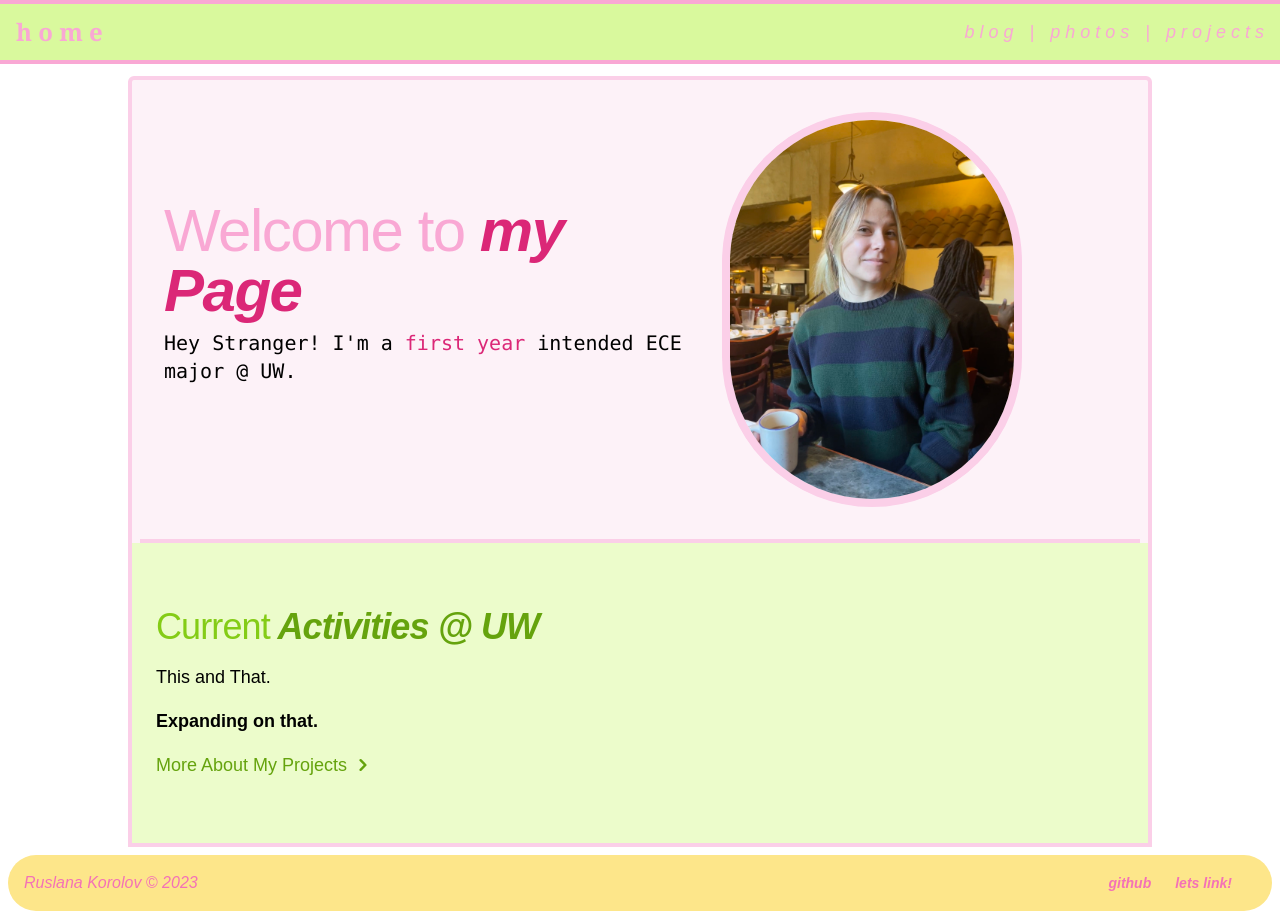
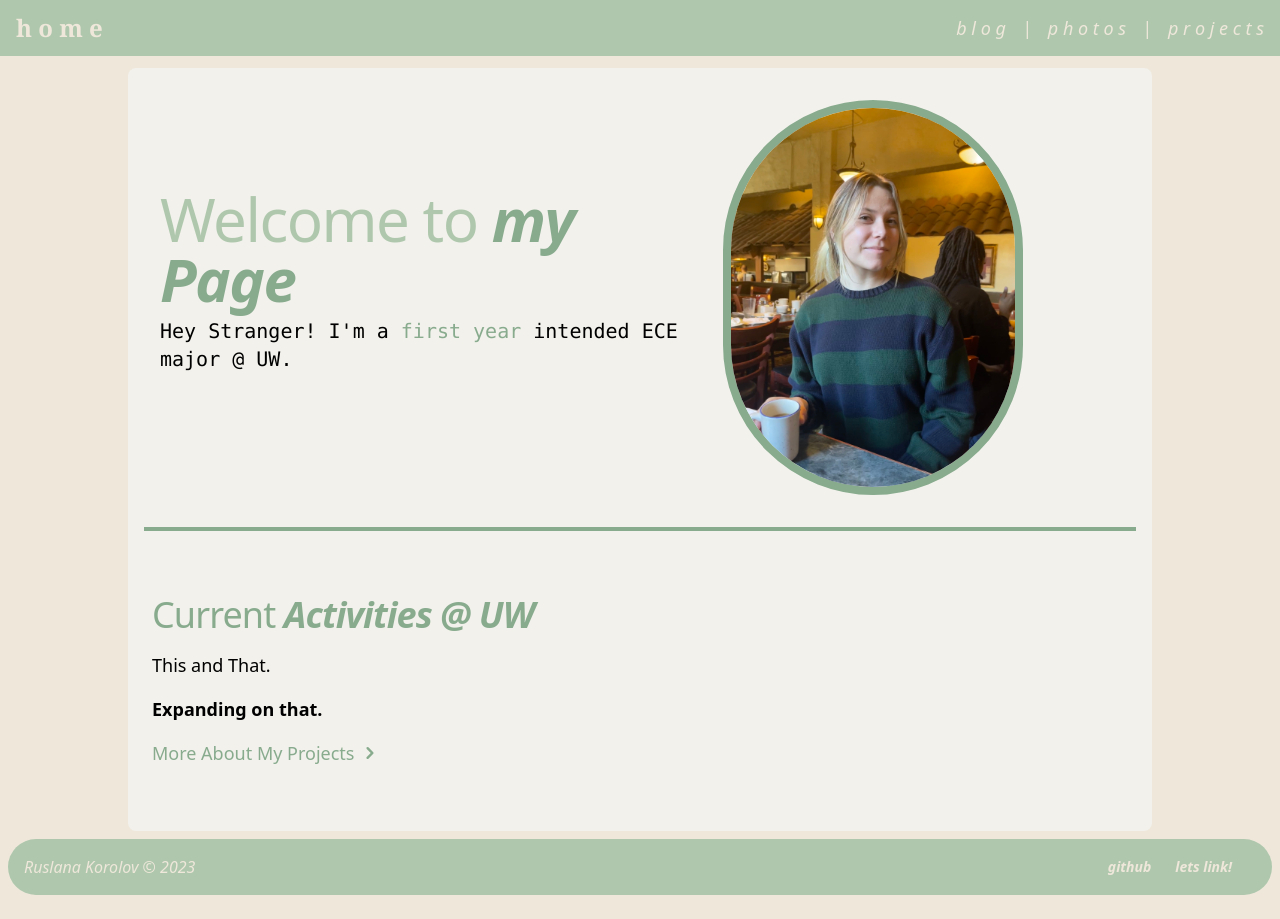
Before and after one commit to rkorolov/Personal-Website, a Next.js app: page / in a window 1280 px wide. Built offline with nearby package versions, Linux system fonts and the light colour scheme; a web font is replaced by a local one.

Commit message:
updated color scheme

```diff
--- a/app/blog/page.js
+++ b/app/blog/page.js
@@ -1,17 +1,26 @@
 import { client } from "@/sanity/lib/client";
 import BlogPostCard from "./components/BlogPostCard";
+
 
 
 export default async function Blog() {
   const posts = await getBlogPosts();
     return (
-      <div className="py-8 max-w-7xl px-4 mx-auto">
+      <div>
+
+        <div className="py-8 max-w-7xl px-4 mx-auto">
           <div className="grid gird-cols-1 md:grid-cols-3 gap-4">
             {posts.map((post) => (
               <BlogPostCard key={post.slug} post={post} />
             ))}
+
           </div>
+
+
       </div>
+      </div>
+
+
     );
 }
 
--- a/app/components/Footer.js
+++ b/app/components/Footer.js
@@ -7,13 +7,13 @@ export default function Footer() {
     const pathname = usePathname();
     if (pathname != "/studio") {
     return (
-      <nav className="bg-secondary-200 m-2 rounded-full dark:bg-amber-400 inset-x-0  bottom-0  font-style: italic">
+      <nav className="bg-lightsage m-2 rounded-full  inset-x-0  bottom-0  font-style: italic">
         <div className="w-full mx-auto max-w-screen-xl p-4 md:flex md:items-center md:justify-between">
 
         <span>
-        <p className="text-pink-400">Ruslana Korolov &copy; {new Date().getFullYear()}</p>
+        <p className="text-cream">Ruslana Korolov &copy; {new Date().getFullYear()}</p>
         </span>
-          <ul className="flex flex-wrap items-center mt-3 text-sm font-bold text-pink-400 dark:text-gray-400 sm:mt-0">
+          <ul className="flex flex-wrap items-center mt-3 text-sm font-bold text-cream dark:text-gray-400 sm:mt-0">
             <ul className="list-image-[git.png]">
 
 
--- a/app/components/HeroSection.js
+++ b/app/components/HeroSection.js
@@ -6,18 +6,18 @@ export default function HeroSection() {
 
     return (
 
-      <section class="border-b-4 border-pink-200 mx-2 " >
-      <div class="grid max-w-screen-xl  mx-2 lg:gap-8 xl:gap-0 lg:py-8 lg:grid-cols-12 ">
+      <section class=" mx-2 " >
+      <div class="grid max-w-screen-xl  mx-2 lg:gap-8 xl:gap-0 lg:py-8 lg:grid-cols-12 border-b-4 border-sage">
           <div class="mr-auto place-self-center lg:col-span-7 ">
-              <h1 class="max-w-2xl mb-2 text-4xl  tracking-tight leading-none md:text-5xl xl:text-6xl  mx-4 text-pink-300">
-                <span class="">Welcome </span>to <span class="font-extrabold text-pink-600 font-style: italic"> my Page</span>
+              <h1 class="max-w-2xl mb-2 text-4xl  tracking-tight leading-none md:text-5xl xl:text-6xl  mx-4 text-lightsage">
+                <span class="">Welcome </span>to <span class="font-extrabold text-sage font-style: italic"> my Page</span>
                 </h1>
 
-              <p class="max-w-2xl mb-6 ml-4  font-light text-gray-500 lg:mb-8 md:text-lg lg:text-xl font-mono ">Hey Stranger! I'm a <span class="text-pink-600">first year</span>  intended ECE major @ UW.</p>
+              <p class="max-w-2xl mb-6 ml-4  font-light text-gray-500 lg:mb-8 md:text-lg lg:text-xl font-mono ">Hey Stranger! I'm a <span class="text-sage">first year</span>  intended ECE major @ UW.</p>
 
           </div>
           <div class="hidden lg:mt-0 lg:col-span-5 lg:flex">
-              <Image class="rounded-full border-pink-200 border-8" src={me} alt="" height={400}/>
+              <Image class="rounded-full border-sage border-8" src={me} alt="" height={400}/>
           </div>
       </div>
       </section>
--- a/app/components/Navbar.js
+++ b/app/components/Navbar.js
@@ -9,7 +9,7 @@ export default function Navbar() {
 
 
     return (
-      <nav className=" sticky top-0 mb-3 border-y-4 bg-primary-200 text-pink-300 border-100 z-10">
+      <nav className=" sticky top-0 mb-3  bg-lightsage text-cream  z-10">
         <div className="h-14 max-w-7xl p-4 mx-auto flex items-center justify-between">
           <Link href="/" className="font-semibold font-serif text-2xl md:hover:text-secondary-400">
             h o m e
--- a/app/layout.js
+++ b/app/layout.js
@@ -13,11 +13,14 @@ export const metadata = {
 export default function RootLayout({ children }) {
   return (
     <html lang="en">
-      <body className={inter.className}>
+      <body className={inter.className} class="bg-cream">
+
         <Navbar />
 
 
+
         {children}
+        <Footer class="bottom-0" />
         </body>
     </html>
   )
--- a/app/page.js
+++ b/app/page.js
@@ -1,26 +1,20 @@
-import Image from "next/image";
-import SectionHeader from "./components/SectionHeader";
-import { FilledButton } from "./components/Buttons";
-import Container from "./components/Container";
-import imgAsset from "./icons/linkedin.ico";
-import me from "./icons/IMG_1204.JPG";
-import Footer from "./components/Footer";
+
 import HeroSection from "./components/HeroSection";
 import Link from "next/link";
 
 export default function Home() {
   return (
     <div class="">
-      <div class="bg-pink-50 bg-cover border-4 border-pink-200 mx-32 rounded-t-md">
+      <div class=" border-pink-200 mx-32 rounded-lg bg-offwhite">
       <HeroSection />
-        <section class="bg-primary-100">
-          <div class="py-8 px-4 mx-auto max-w-screen-xl lg:py-16 lg:px-6">
+        <section class="">
+          <div class="py-8 px-4 mx-auto max-w-screen-xl lg:py-16 lg:px-6 ">
               <div class="max-w-screen-lg text-gray-500 sm:text-lg dark:text-gray-400 ">
-                  <h2 class="mb-4 text-4xl tracking-tight text-primary-500">Current
-                  <span class="font-extrabold text-primary-600 font-style: italic"> Activities  @ UW</span> </h2>
+                  <h2 class="mb-4 text-4xl tracking-tight text-sage">Current
+                  <span class="font-extrabold text-sage font-style: italic"> Activities  @ UW</span> </h2>
                   <p class="mb-4 font-thin">This and That.</p>
                   <p class="mb-4 font-bold">Expanding on that.</p>
-                  <Link href="/projects" class="inline-flex items-center font-medium text-primary-600 hover:text-primary-800 dark:text-primary-500 dark:hover:text-primary-700">
+                  <Link href="/projects" class="inline-flex items-center font-medium text-sage hover:text-primary-800">
                       More About My Projects
                       <svg class="ml-1 w-6 h-6" fill="currentColor" viewBox="0 0 20 20" xmlns="http://www.w3.org/2000/svg"><path fill-rule="evenodd" d="M7.293 14.707a1 1 0 010-1.414L10.586 10 7.293 6.707a1 1 0 011.414-1.414l4 4a1 1 0 010 1.414l-4 4a1 1 0 01-1.414 0z" clip-rule="evenodd"></path></svg>
                   </Link>
@@ -28,7 +22,6 @@ export default function Home() {
           </div>
         </section>
       </div>
-     <Footer />
     </div>
 
 
--- a/tailwind.config.js
+++ b/tailwind.config.js
@@ -15,6 +15,14 @@ module.exports = {
       primary: colors.lime,
       secondary: colors.amber,
       pink: colors.pink,
+      blue: colors.blue,
+      teal: colors.teal,
+      'offwhite': '#F2F1EB',
+      'cream': '#EEE7DA',
+      'sage':  '#88AB8E',
+      'lightsage': '#AFC8AD',
+
+
 
     },
     extend: {},
```
